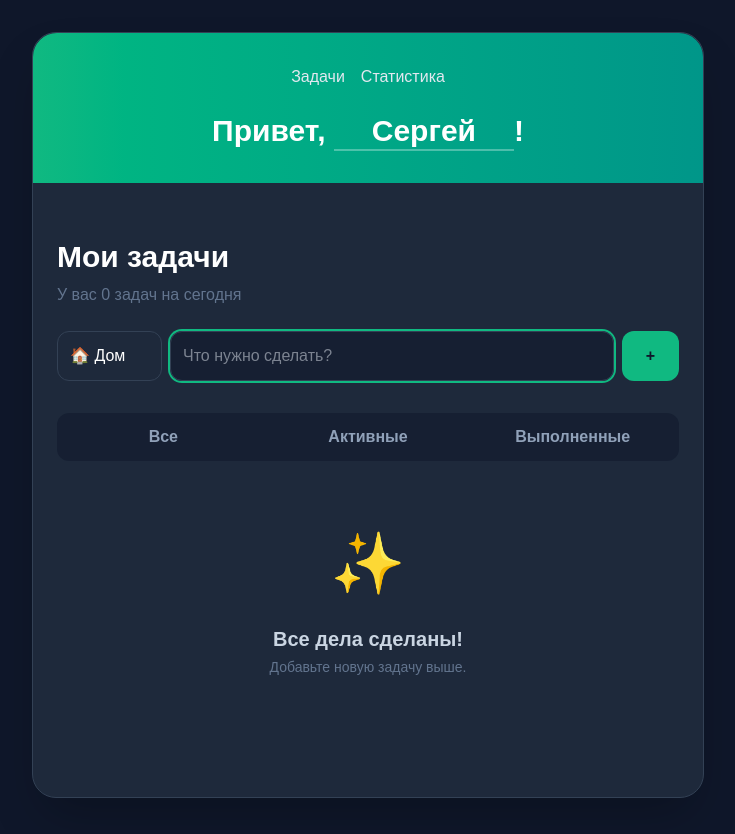
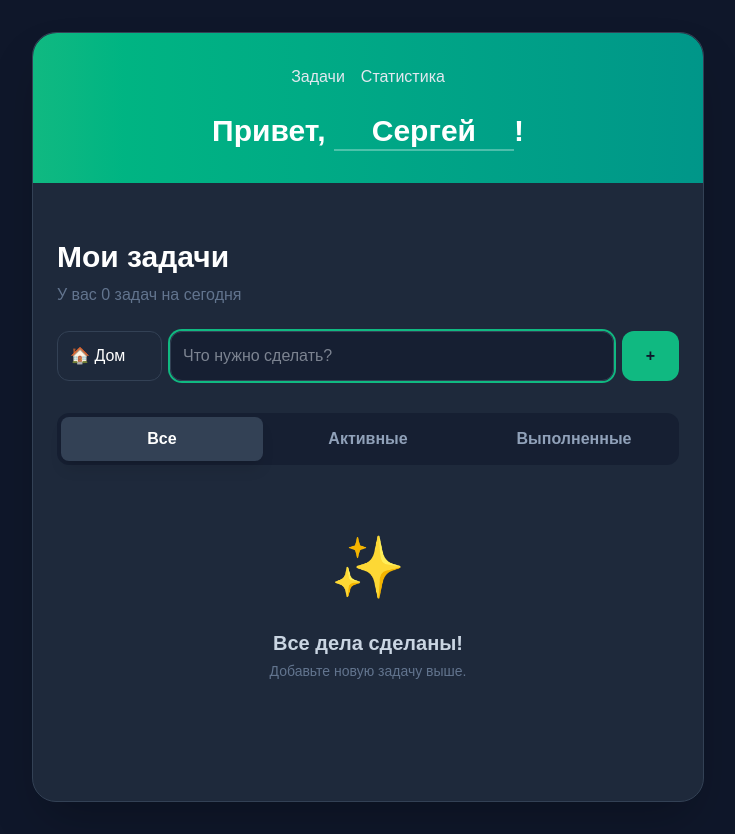
Before and after one commit to CheGuevara1144/my-todo-app, a Vue app: page / in a window 1280 px wide. Shown: the whole page, without its empty margins (272-1007 px from the left). Built offline with nearby package versions, Linux system fonts and the light colour scheme.

Commit message:
feat: перевел фильтры на русский язык

```diff
--- a/src/views/TodoView.vue
+++ b/src/views/TodoView.vue
@@ -72,9 +72,30 @@ const getCategoryClass = (category) => {
       </div>
     </div>
 
-    <div class="flex bg-slate-900/50 p-1 rounded-xl mb-6 overflow-x-auto">
-      <button v-for="f in ['Все', 'Активные', 'Выполненные']" :key="f" @click="filter = f" :class="filter === f ? 'bg-slate-700 text-white shadow-lg' : 'text-slate-400 hover:text-white'" class="flex-1 py-2 px-4 rounded-lg font-bold transition-all capitalize">
-        {{ f }}
+    <div class="grid grid-cols-3 bg-slate-900/50 p-1 rounded-xl mb-6 gap-1">
+
+      <button
+        @click="filter = 'all'"
+        :class="filter === 'all' ? 'bg-slate-700 text-white shadow-lg' : 'text-slate-400 hover:text-white hover:bg-white/5'"
+        class="py-2.5 rounded-lg font-bold transition-all text-sm sm:text-base"
+      >
+        Все
+      </button>
+
+      <button
+        @click="filter = 'active'"
+        :class="filter === 'active' ? 'bg-slate-700 text-white shadow-lg' : 'text-slate-400 hover:text-white hover:bg-white/5'"
+        class="py-2.5 rounded-lg font-bold transition-all text-sm sm:text-base"
+      >
+        Активные
+      </button>
+
+      <button
+        @click="filter = 'done'"
+        :class="filter === 'done' ? 'bg-slate-700 text-white shadow-lg' : 'text-slate-400 hover:text-white hover:bg-white/5'"
+        class="py-2.5 rounded-lg font-bold transition-all text-sm sm:text-base"
+      >
+        Выполненные
       </button>
     </div>
 
```
